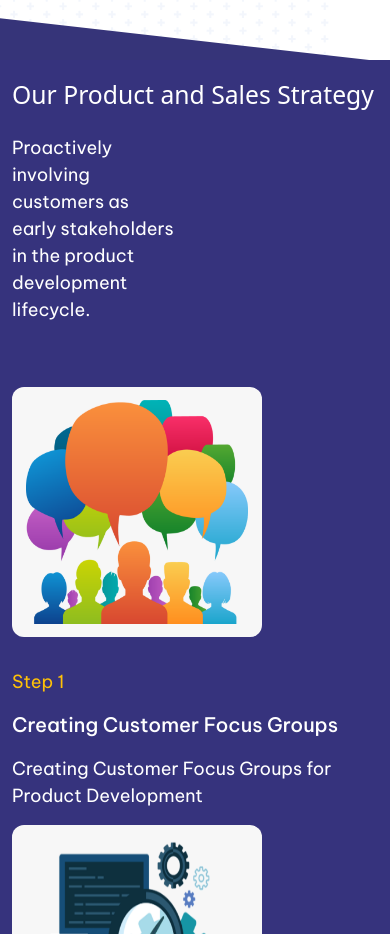
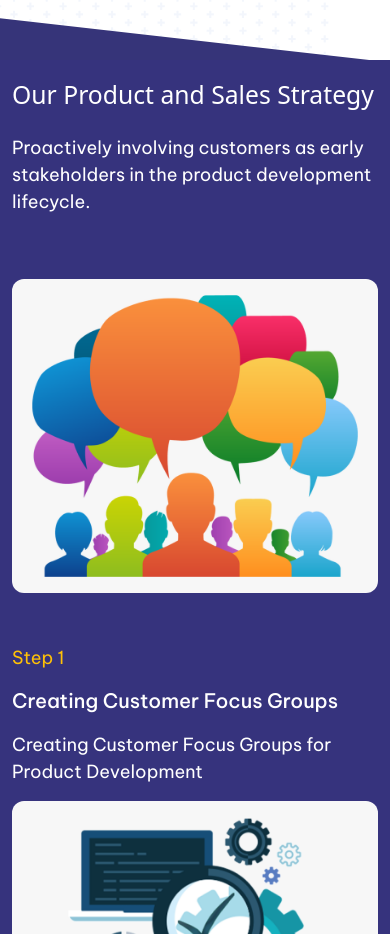
Before and after one commit to Novatrone/parcAi, a React (Create React App) app: page / in a window 390 px wide. Shown: the part 1160-2094 px from the top of the page. Built offline with nearby package versions, Linux system fonts and the light colour scheme.

Commit message:
fix mobile view

```diff
--- a/src/App.css
+++ b/src/App.css
@@ -181,6 +181,14 @@ h5 {
   margin-bottom: 30.9px;
 }
 
+@media (max-width: 769px) {
+  .three-col-stepper__image {
+    width: 100%;
+    height: auto;
+    margin-bottom: 50.9px;
+  }
+}
+
 .team-stepper__image {
   width: 250px;
   height: 250px;
--- a/src/page/home/index.js
+++ b/src/page/home/index.js
@@ -52,9 +52,9 @@ export default function Home() {
                 <div className="back-blue-1 section_stepper text-white">
                     <Container>
                         <Row>
-                            <Col xs={12} className=" mb-5">
+                            <Col xs={12} md={6} className=" mb-5">
                                 <h2 className="mb-4">Our Product and Sales Strategy</h2>
-                                <p className="body-2 lilac-3" style={{ maxWidth: "45%" }}>
+                                <p className="body-2 lilac-3">
                                     Proactively involving customers as early stakeholders in the product development lifecycle.
                                 </p>
                             </Col>
```
